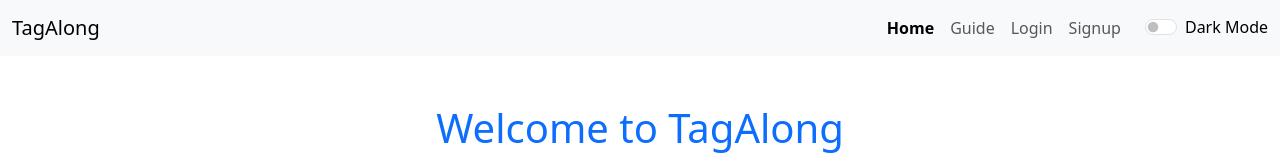
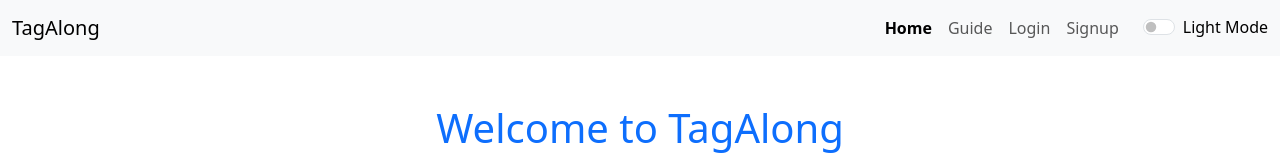
Before and after one commit to vivaanjhaveri/tag-along, a Vue app: page / in a window 1280 px wide. Shown: the top 160 px of the page. Built offline with nearby package versions, Linux system fonts and the light colour scheme.

Commit message:
Fixed boolean dark mode toggle in navbar

```diff
--- a/src/components/Navbar.vue
+++ b/src/components/Navbar.vue
@@ -71,7 +71,7 @@
               @change="toggleDarkMode"
             />
             <label class="form-check-label" for="darkModeToggle">
-              {{ isDarkMode ? 'Light Mode' : 'Dark Mode' }}
+              {{ !isDarkMode ? 'Light Mode' : 'Dark Mode' }}
             </label>
           </div>
         </div>
```
